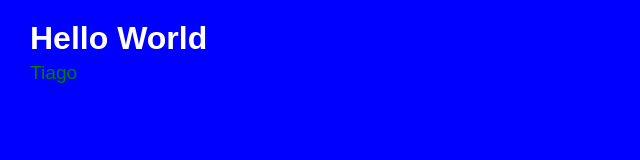
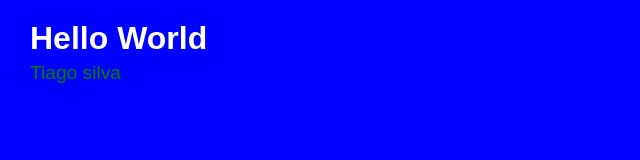
Before and after one commit to thsilva1985/hellow-word, a plain HTML site: page index.html in a window 1280 px wide. Shown: the full height of the page, 0-640 px from the left. Drawn offline with Linux system fonts and the light colour scheme.

Commit message:
. adicionado 2
Co-authored-by: Copilot <223556219+Copilot@users.noreply.github.com>

```diff
--- a/index.html
+++ b/index.html
@@ -9,7 +9,7 @@
 <body>
   <div class="container">
     <h1>Hello World</h1>
-    <p>Tiago</p>
+    <p>Tiago silva</p>
   </div>
 </body>
 </html>
```
